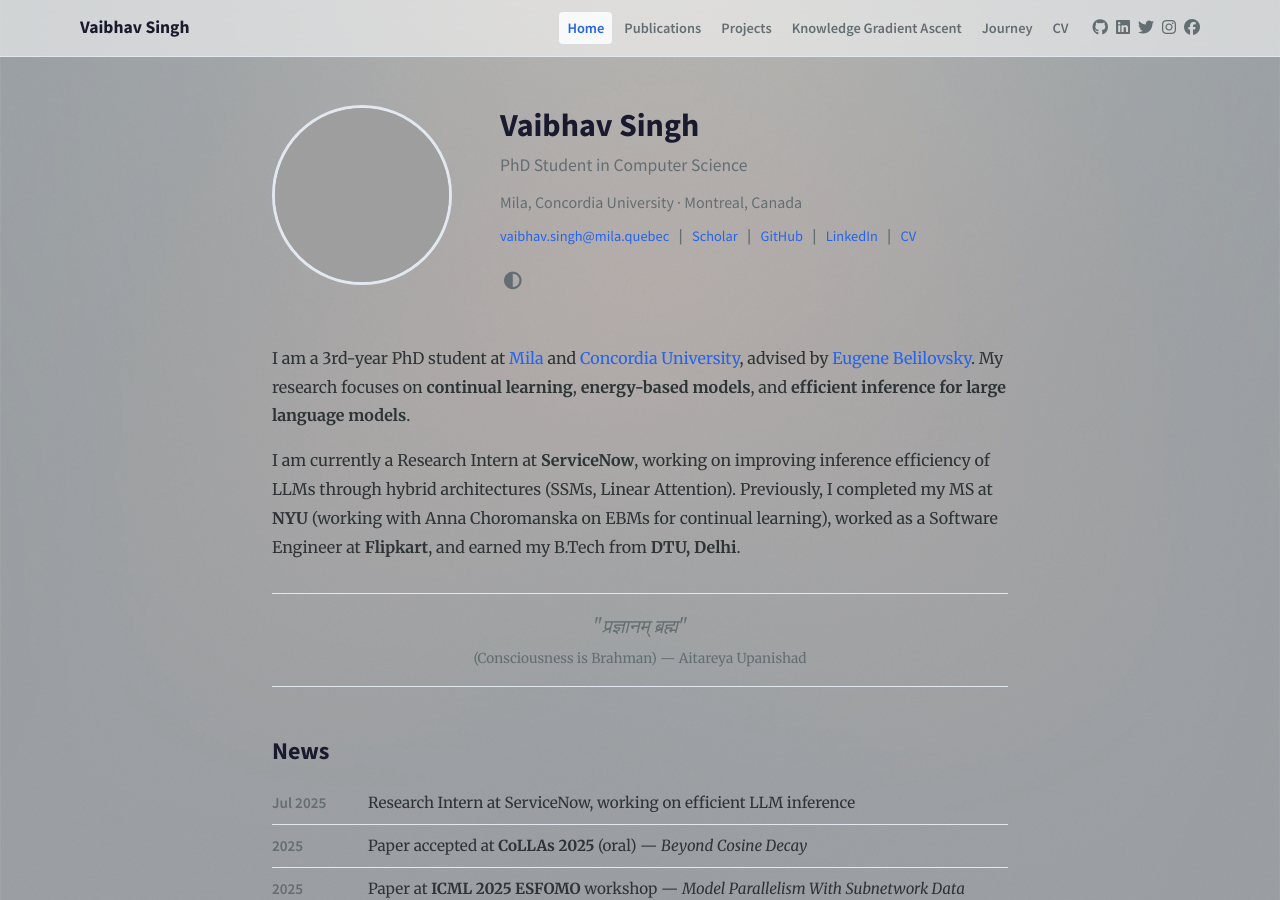
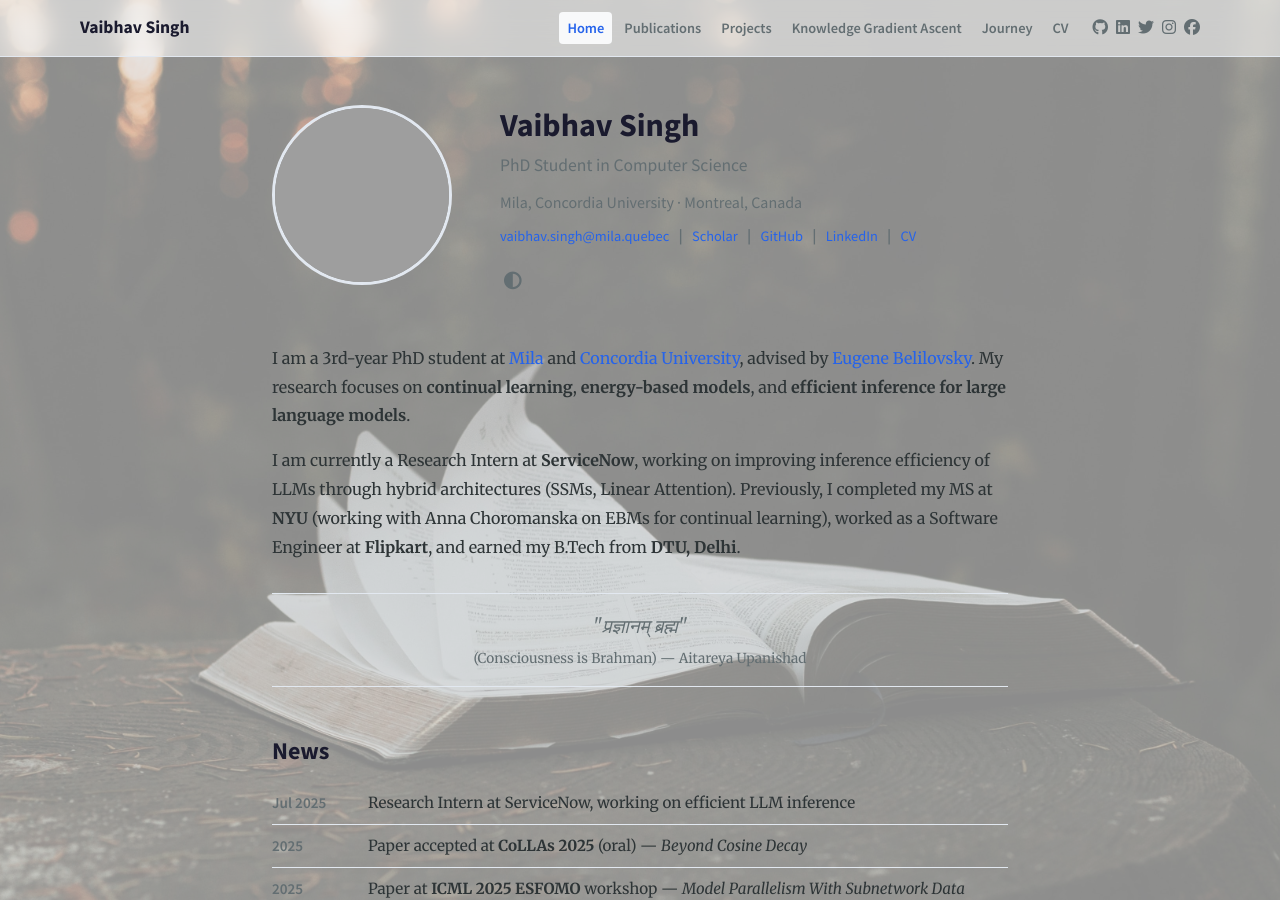
Before and after one commit to vaibhav016/vaibhav016.github.io, a Jekyll site: the page built from index.html, in a window 1280 px wide and 900 px high. Built offline with Jekyll 4.4.1, drawn with Linux system fonts in a browser that asks for light colours; grey boxes are pictures that could not be loaded.

Commit message:
Use book_wisdom.jpeg as background image instead of bg.jpg
Co-Authored-By: Claude Opus 4.6 <noreply@anthropic.com>

```diff
--- a/_sass/_base.scss
+++ b/_sass/_base.scss
@@ -43,7 +43,7 @@ body {
   line-height: 1.7;
   color: var(--text);
   background-color: var(--bg);
-  background-image: linear-gradient(var(--bg-overlay), var(--bg-overlay)), url('/images/bg.jpg');
+  background-image: linear-gradient(var(--bg-overlay), var(--bg-overlay)), url('/images/book_wisdom.jpeg');
   background-size: cover;
   background-attachment: fixed;
   background-position: center;
```
